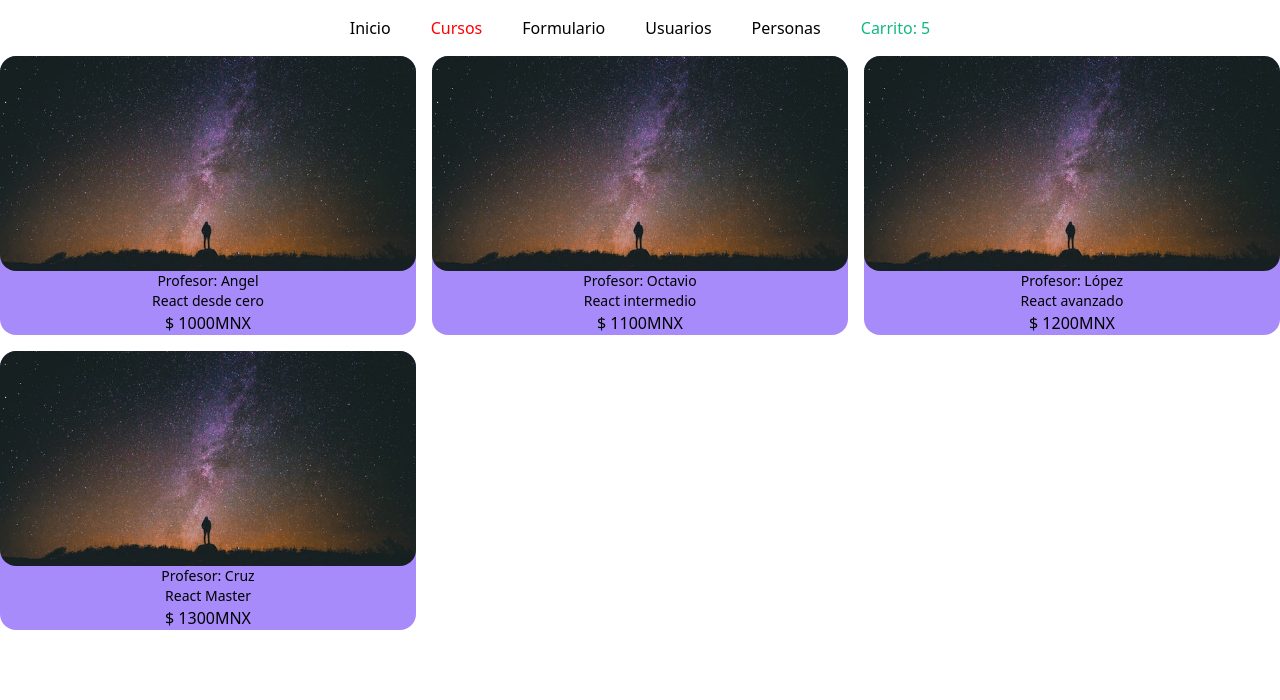
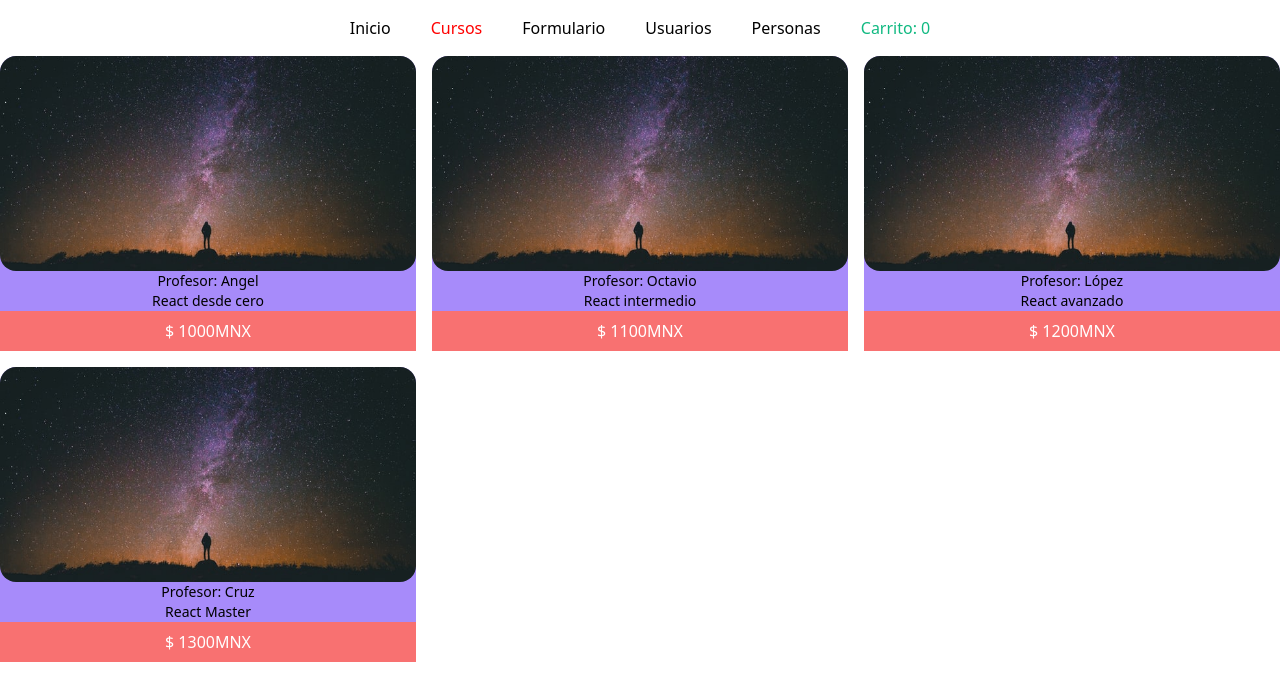
Before and after one commit to AngelLopez15/Reactrepaso, a React (Create React App) app: page /cursos in a window 1280 px wide. Shown: the top 700 px of the page. Built offline with nearby package versions, Linux system fonts and the light colour scheme.

Commit message:
agregados actions y reducers para agregar y eliminar del carrito

```diff
--- a/src/components/CartCounter.js
+++ b/src/components/CartCounter.js
@@ -1,7 +1,20 @@
-export default function CartCounter() {
-  return (
-    <li className="text-green-500 px-5 flex items-center content-center">
-      <p>Carrito: 5</p>
-    </li>
-  )
-}
+import { connect } from 'react-redux'
+
+const CartCounter = ({cartLenght}) => (
+  <li className="text-green-500 px-5 flex items-center content-center">
+    <p>Carrito: {cartLenght.length}</p>
+  </li>
+)
+
+// Mapea el estado global de la aplicacion y se lo pasa al componente por props
+const mapStateToProps = (state) => (
+  {
+    cartLenght: state.cart,
+  }
+)
+
+// const mapDispatchToProps = () => (
+
+// )
+// nomenclatura de los HOC para pasar una funcion sobre otra funcion
+export default connect(mapStateToProps)(CartCounter)
--- a/src/components/Curso4.js
+++ b/src/components/Curso4.js
@@ -1,13 +1,15 @@
 import PropTypes from 'prop-types'
 import { Link } from "react-router-dom";
+import { addToCart, delateFromCart } from '../redux/actionCreators';
+import { connect } from 'react-redux';
 // Renderizando el componente con Props
 
-export default function Curso4(props) {
+const Curso4 = (props) => {
   // desestructurando las props
   // Se puede desestructurar directamente en los parentesis ({title, imagen, price})
   // o hacerlo en una constante
 
-  const {id, imagen, title, price, prof} = props
+  const {id, imagen, title, price, prof, addCourseToCart, cart, deleteCourseFromCart} = props
 
   // haciendo validadesciones de las props
   // podemos hacer dos tipos de validacion:
@@ -33,13 +35,44 @@ export default function Curso4(props) {
         <h4 className="text-sm" >{title}</h4>
       </div>
       <footer>
-        <p className="flex justify-center">
-          {`$ ${price}`}
-        </p>
+        {
+          cart.find(a => a === id)
+          ?
+            <p
+              className="flex justify-center text-white bg-red-400 py-2 cursor-pointer"
+              onClick={() => deleteCourseFromCart(id)}
+            >
+              Remover del Carrito
+            </p>
+          :
+            <p
+              className="flex justify-center text-white bg-red-400 py-2 cursor-pointer"
+              onClick={() => addCourseToCart(id)}
+            >
+              { `$ ${price}` }
+            </p>
+        }
       </footer>
     </article>
   )
 }
+
+const mapStateToProps = (state) => ({
+  cart: state.cart,
+})
+
+// Recibe un dispatch para generar otro objeto
+// el primer elemento del objeto va a ser la funcion
+const mapDispatchToProps = (dispatch) => ({
+  addCourseToCart(id) {
+    dispatch(addToCart(id))
+  },
+  deleteCourseFromCart(id) {
+    dispatch(delateFromCart(id))
+  },
+})
+
+export default connect(mapStateToProps, mapDispatchToProps)(Curso4)
 
 // Para ocupar PropTypes devemos declarar un objeto que contendra que tipo de
 // dato esperamos que nos llegue en cada propiedad
--- /dev/null
+++ b/src/redux/actionCreators.js
@@ -0,0 +1,16 @@
+// Las acciones tienen 2 atributos
+
+import { ADD_TO_CART, DELATE_FROM_CART } from "./actions"
+
+// El primero es el type y el segundo es la data que le queremos enviar
+const addToCart = (id) => ({
+  type: ADD_TO_CART,
+  data: id // tambien podriamos pasar como id que seria lo mismo que id:id
+})
+
+const delateFromCart = (id) => ({
+  type: DELATE_FROM_CART,
+  data: id
+})
+
+export { addToCart, delateFromCart }
--- /dev/null
+++ b/src/redux/actions.js
@@ -0,0 +1,2 @@
+export const ADD_TO_CART = "ADD_TO_CART"
+export const DELATE_FROM_CART = "DELATE_FROM_CART"
--- a/src/redux/store.js
+++ b/src/redux/store.js
@@ -1,5 +1,6 @@
 // Debemos crear el estado global de la aplicacion
 import { createStore } from "redux"
+import { ADD_TO_CART, DELATE_FROM_CART } from "./actions"
 
 // Declarando el estado inicial
 const initialStore = {
@@ -13,6 +14,27 @@ const initialStore = {
 // Para que el state no sea undefined cuando se inicia la app debemos ponerle un valor
 // por default que sera el estado inicial
 const rootReducer = (state = initialStore, action ) => {
+  console.log(action)
+
+  if (action.type === ADD_TO_CART) {
+
+    if (state.cart.find(a => a === action.data)) {
+      return state
+    }
+
+    return {
+      ...state,
+      cart: state.cart.concat(action.data)
+    }
+  }
+
+  if (action.type === DELATE_FROM_CART) {
+    return {
+      ...state,
+      cart: state.cart.filter( c => c !== action.data ) // Hacemos un filter para dejar solo los elementos que sean diferentes del id que le enviamos
+    }
+  }
+
   return state
 }
 
```
Also changed, not shown: 1 other file (tests, documents, lock files or other folders).
